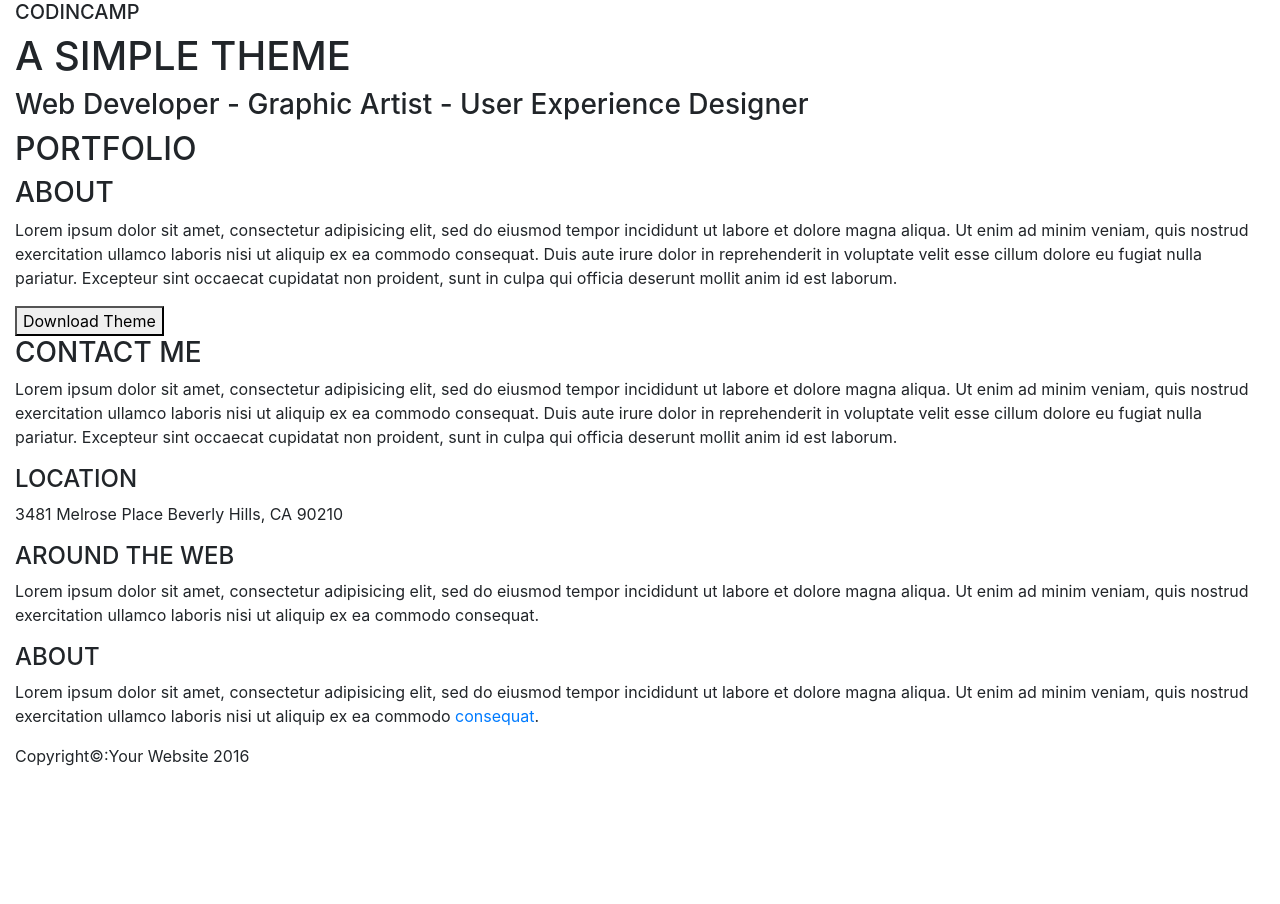
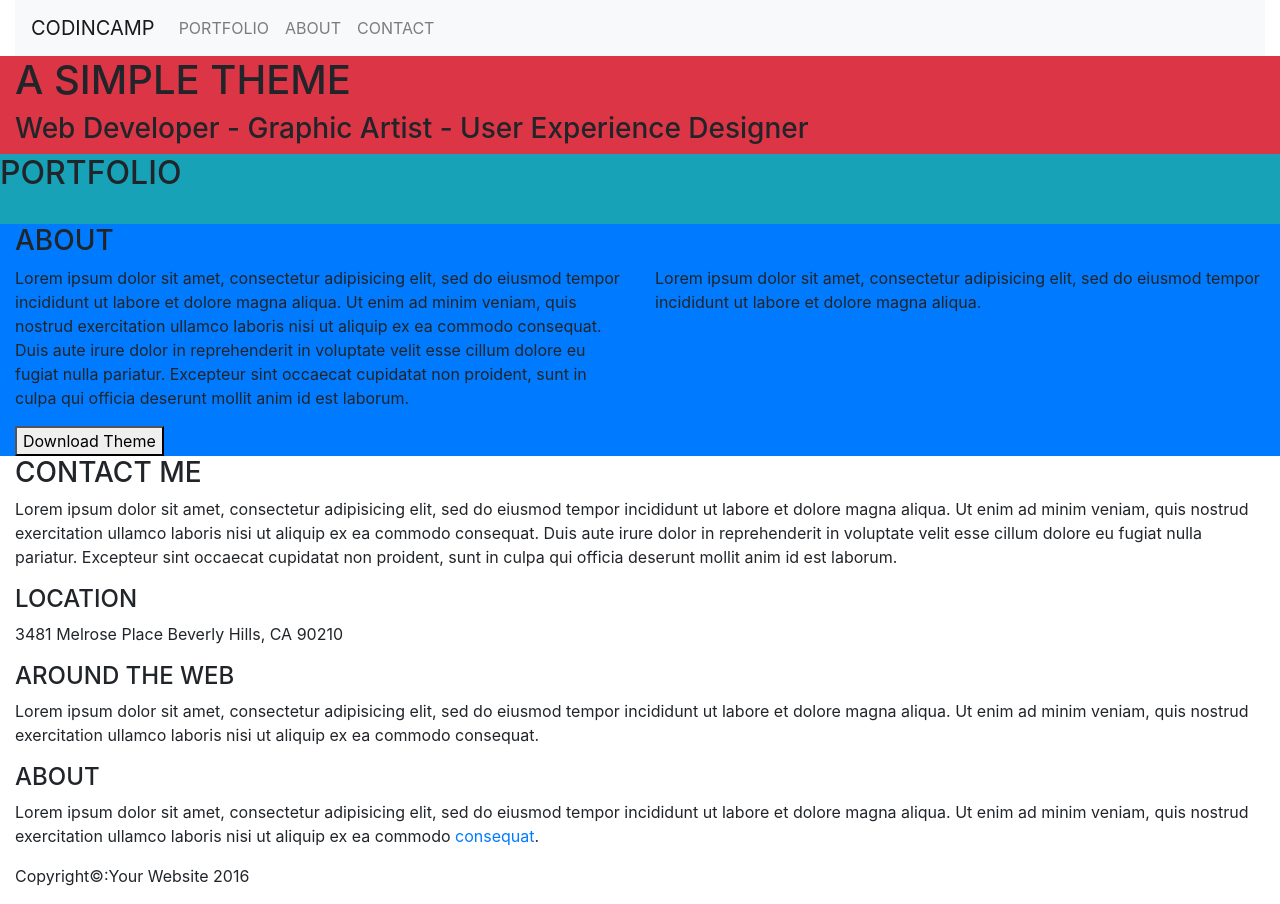
Before and after one commit to jdgosset/challenge_portfolio, a plain HTML site: page index.html in a window 1280 px wide. Before the commit the page ends 800 px from the top, so only its background shows below. Drawn offline with nearby package versions, Linux system fonts and the light colour scheme; files that its build step writes are made by us from their sources.

Commit message:
bootstrap*

```diff
--- /dev/null
+++ b/css/style.css
@@ -0,0 +1,3 @@
+
+
+/*# sourceMappingURL=style.css.map */
--- a/index.html
+++ b/index.html
@@ -4,71 +4,101 @@
 <head>
     <meta charset="utf-8">
     <meta name="viewport" content="width=device-width, initial-scale=1">
-  <title></title>
-  <link rel="stylesheet" href="node_modules/bootstrap/dist/css/bootstrap-grid.min.css">
-  <link rel="stylesheet" href="node_modules/bootstrap/dist/css/bootstrap.min.css">
+    <link rel="stylesheet" href="node_modules/bootstrap/dist/css/bootstrap.css">
     <link rel="stylesheet" href="css/style.css">
+    <title>portfolio</title>
 </head>
 
 <body>
 
     <div class="container-fluid">
 
-    <nav>
-        <h5>CODINCAMP</h5>
+
+        <nav class="navbar navbar-expand-lg navbar-light bg-light">
+            <a class="navbar-brand" href="#">CODINCAMP</a>
+            <button class="navbar-toggler" type="button" data-toggle="collapse" data-target="#navbarNav" aria-controls="navbarNav" aria-expanded="false" aria-label="Toggle navigation">
+                <span class="navbar-toggler-icon"></span>
+            </button>
+            <div class="collapse navbar-collapse" id="navbarNav">
+                <ul class="navbar-nav">
+
+                    <li class="nav-item">
+                        <a class="nav-link" href="#">PORTFOLIO</a>
+                    </li>
+                    <li class="nav-item">
+                        <a class="nav-link" href="#">ABOUT</a>
+                    </li>
+                    <li class="nav-item">
+                        <a class="nav-link" href="#">CONTACT</a>
+                    </li>
+                </ul>
+            </div>
         </nav>
 
+
         <header>
+            <div class="row bg-danger">
+                <div class="col">
                     <h1>A SIMPLE THEME</h1>
                     <h3>Web Developer - Graphic Artist - User Experience Designer</h3>
+                </div>
+            </div>
+
         </header>
 
         <main>
+            <div class="row bg-info">
+
                 <h2>PORTFOLIO</h2>
-        <article>
+                <div class="col-lg-4 col-md-12">
+                    <img src="" alt="">
+                    <img src="" alt="">
+                </div>
+                <div class="col-lg-4 col-md-12">
+                    <img src="" alt="">
+                    <img src="" alt="">
+                </div>
+                <div class="col-lg-4 col-md-12">
+                    <img src="" alt="">
+                    <img src="" alt="">
+                </div>
 
-        </article>
+            </div>
+            <div class="row bg-primary">
+                <div class="col-12">
+                    <h3>ABOUT</h3>
+                </div>
+                <div class="col-6">
+                    <P>
+                        Lorem ipsum dolor sit amet, consectetur adipisicing elit, sed do eiusmod tempor incididunt ut labore et dolore magna aliqua. Ut enim ad minim veniam, quis nostrud exercitation ullamco laboris nisi ut aliquip ex ea commodo consequat. Duis aute irure dolor
+                        in reprehenderit in voluptate velit esse cillum dolore eu fugiat nulla pariatur. Excepteur sint occaecat cupidatat non proident, sunt in culpa qui officia deserunt mollit anim id est laborum.
+                    </P>
+                </div>
+                <div class="col-6">
+                    <P>
+                        Lorem ipsum dolor sit amet, consectetur adipisicing elit, sed do eiusmod tempor incididunt ut labore et dolore magna aliqua.
 
-        <article>
+                    </P>
+                </div>
+                <div class="col-12">
+                    <button type="button" name="button">Download Theme</button>
+                </div>
 
-        </article>
-
-        <article>
-
-        </article>
-
-        <article>
-
-        </article>
-
-        <article>
-
-        </article>
-
-        <article>
-
-        </article>
-
-        <div>
-            <h3>ABOUT</h3>
-            <P>
-                Lorem ipsum dolor sit amet, consectetur adipisicing elit, sed do eiusmod tempor incididunt ut labore et dolore magna aliqua. Ut enim ad minim veniam, quis nostrud exercitation ullamco laboris nisi ut aliquip ex ea commodo consequat. Duis aute irure dolor in reprehenderit in voluptate velit esse cillum dolore eu fugiat nulla pariatur. Excepteur sint occaecat cupidatat non proident, sunt in culpa qui officia deserunt mollit anim id est laborum.
-            </P>
-            <button type="button" name="button">Download Theme</button>
             </div>
             <div>
                 <h3>CONTACT ME</h3>
                 <P>
-                Lorem ipsum dolor sit amet, consectetur adipisicing elit, sed do eiusmod tempor incididunt ut labore et dolore magna aliqua. Ut enim ad minim veniam, quis nostrud exercitation ullamco laboris nisi ut aliquip ex ea commodo consequat. Duis aute irure dolor in reprehenderit in voluptate velit esse cillum dolore eu fugiat nulla pariatur. Excepteur sint occaecat cupidatat non proident, sunt in culpa qui officia deserunt mollit anim id est laborum.
+                    Lorem ipsum dolor sit amet, consectetur adipisicing elit, sed do eiusmod tempor incididunt ut labore et dolore magna aliqua. Ut enim ad minim veniam, quis nostrud exercitation ullamco laboris nisi ut aliquip ex ea commodo consequat. Duis aute irure dolor
+                    in reprehenderit in voluptate velit esse cillum dolore eu fugiat nulla pariatur. Excepteur sint occaecat cupidatat non proident, sunt in culpa qui officia deserunt mollit anim id est laborum.
                 </P>
 
             </div>
 
+        </main>
         <footer>
             <h4>LOCATION</h4>
             <P>
-                3481 Melrose Place
-                Beverly Hills, CA 90210
+                3481 Melrose Place Beverly Hills, CA 90210
             </P>
             <h4>AROUND THE WEB</h4>
             <P>
@@ -83,7 +113,6 @@
                 Copyright&copy:Your Website 2016
             </p>
         </footer>
-    </main>
 
 
 
@@ -97,6 +126,8 @@
 
 
 
+
+
     <script src="node_modules/jquery/dist/jquery.min.js"></script>
     <script src="node_modules/bootstrap/dist/js/bootstrap.bundle.min.js"></script>
     <script src="script/script.js" charset="utf-8"></script>
```
Also changed, not shown: 1 other file. Lines whose indentation alone changed are shown as unchanged.
